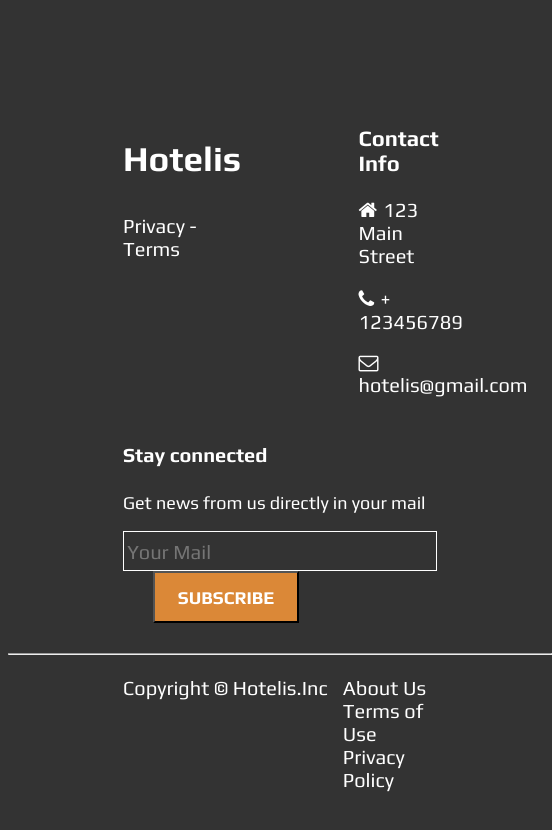
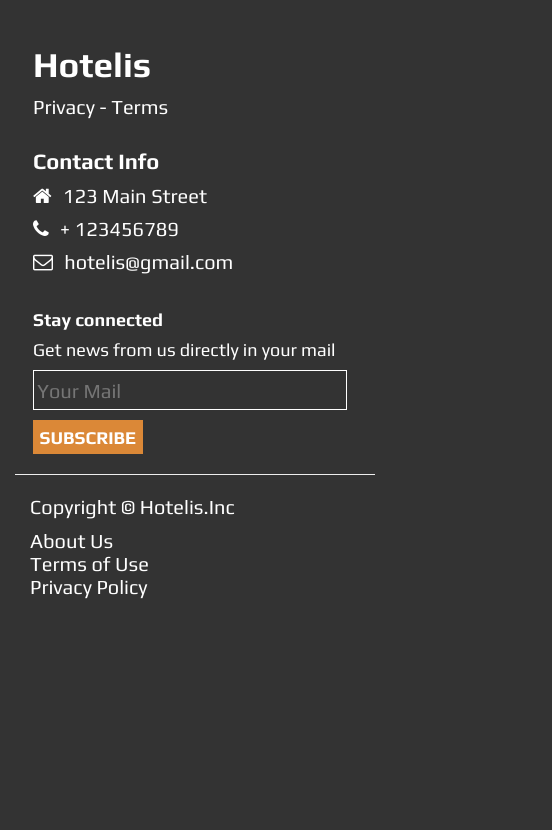
Before and after one commit to git-temak/team-flash-hotel-1, a plain HTML site: page footer.html in a window 390 px wide. Shown: the whole page, 552 px wide, since content can reach past the window. Drawn offline with nearby package versions, Linux system fonts and the light colour scheme.

Commit message:
bootstrap added

```diff
--- /dev/null
+++ b/footer.css
@@ -0,0 +1,161 @@
+* {
+	color: white;
+	font-family: Play;
+	font-style: normal;
+	font-weight: normal;
+	box-sizing: border-box;
+	text-decoration: none;
+	font-size: 20px;
+	line-height: 23px;
+}
+
+a {
+	color: white;
+}
+
+a:hover{
+	color: #DB8837;
+}
+
+body{
+	background-color: #333333;
+}
+
+hr {
+	width: 100%;
+}
+
+#footer {
+	display: grid;
+}
+
+/*spacing for larger screens*/
+@media only screen and (min-width: 1024px) {
+.upper-footer {
+	margin: 96px 115px 0px 115px;
+}
+}
+
+/*spacing for smaller screens*/
+@media only screen and (max-width: 1023px) {
+.upper-footer {
+	margin: 25px 3% 0px 5%;
+}
+}
+
+.column-one h3 {
+	font-weight: bold;
+	font-size: 35px;
+	line-height: 40px;
+}
+
+.column-three h3 {
+	font-weight: bold;
+	font-size: 22px;
+	line-height: 25px;
+}
+
+/*icons spacing*/
+.fa {
+	margin-right: 2%;
+}
+
+.newsletter h4 {
+	font-weight: bold;
+}
+
+.newsletter p {
+	font-size: 18px;
+	line-height: 21px;
+}
+
+input[type=text]{
+	width: 314px;
+	height: 40px;
+	border: 0.5px solid #FFFFFF;
+	box-sizing: border-box;
+	background-color: transparent;
+	padding-left: 1%;
+}
+
+input[type=submit]{
+	width: 146px;
+	height: 52px;
+	background: #DB8837;
+	text-transform: uppercase;
+	margin-left: 30px;
+	font-weight: bold;
+	font-size: 18px;
+	line-height: 21px;
+	border-width: 0;
+}
+
+/*submit button and newsletter section spacing for smaller screens*/
+@media only screen and (max-width: 1023px) {
+input[type=submit]{
+	width: auto;
+	height: auto;
+	margin-left: auto;
+	margin-top: 3%;
+	padding: 2%;
+}
+
+.newsletter {
+	margin-top: 5%;
+}}
+
+/*newsletter form arrangement for smaller screens*/
+@media only screen and (max-width: 1025px) {
+.newsletter-form {
+	display: inline-block;
+}}
+
+
+/*spacing for larger screens*/
+@media only screen and (min-width: 1024px) {
+.copyright {
+	margin: 1% 100px;
+}}
+
+/*spacing for medium screens*/
+@media only screen and (min-width: 501px) and (max-width: 1023px) {
+.copyright-left {
+    margin-left: 5%;
+}
+
+.copyright-right {
+	margin-right: 1.5%;
+}
+}
+
+/*arrangement for larger screens*/
+@media only screen and (min-width: 1024px) {
+.copyright-left {
+	float: left;
+}
+
+.copyright-right {
+	float: right;
+}
+
+.copyright-right a{
+	padding-right: 2%;
+}
+}
+
+/*copyright section general layout*/
+.copyright {
+	display: flex;
+}
+
+/*rearrangement for smaller screens to stack*/
+@media only screen and (max-width: 500px) {
+.copyright {
+	display: contents;
+}
+
+.copyright-right {
+	display: grid;
+	margin-top: 3%;
+}
+}
--- a/footer.html
+++ b/footer.html
@@ -1,20 +1,23 @@
+<!DOCTYPE html>
+<html>
 <head>
-	<link rel="stylesheet" type="text/css" href="style.css">
+	<link rel="stylesheet" href="https://maxcdn.bootstrapcdn.com/bootstrap/3.3.7/css/bootstrap.min.css" integrity="sha384-BVYiiSIFeK1dGmJRAkycuHAHRg32OmUcww7on3RYdg4Va+PmSTsz/K68vbdEjh4u" crossorigin="anonymous">
 	<link href="https://fonts.googleapis.com/css2?family=Play:wght@400;700&display=swap" rel="stylesheet">
 	<link href="https://cdnjs.cloudflare.com/ajax/libs/font-awesome/4.7.0/css/font-awesome.css" rel="stylesheet">
+	<link rel="stylesheet" type="text/css" href="footer.css">
 	<meta name="viewport" content="width=device-width, initial-scale=1, shrink-to-fit=no">
 </head>
 <body>
-	<footer id="footer" class="footer">
+	<footer id="footer" class="footer container-fluid">
 		<!-- upper footer section -->
 		<div class="upper-footer">
-			<div class="three-columns">
-				<div class="column-one">
+			<div class="row three-columns">
+				<div class="col-md-4 col-sm-4 column-one">
 					<h3>Hotelis</h3>
 					<p><a href="#">Privacy</a> - <a href="#">Terms</a></p>
 				</div>
-				<div class="column-two"></div>
-				<div class="column-three">
+				<div class="col-md-4 col-sm-4 column-two"></div>
+				<div class="col-md-4 col-sm-4 column-three">
 					<h3>Contact Info</h3>
 					<p><i class="fa fa-home" aria-hidden="true"></i> 123 Main Street</p>
 					<p><i class="fa fa-phone" aria-hidden="true"></i> <a href="tel:+123456789">+ 123456789</a></p>
@@ -23,10 +26,10 @@
 			</div>
 
 			<!-- newsletter section -->
-			<div class="newsletter">
+			<div class="row col-md-12 newsletter">
 				<h4>Stay connected</h4>
 				<p>Get news from us directly in your mail</p>
-				<div class="newsletter form">
+				<div class="newsletter-form">
 					<form action="#">
 					  <input type="text" id="email" name="email" placeholder="Your Mail">
 					  <input type="submit" value="Subscribe">
@@ -34,11 +37,12 @@
 				</div>
 			</div>
 		</div>
+
 		<!-- copyright section -->
 		<hr>
-		<div class="copyright">
-			<span class="copyright-left">Copyright &copy; Hotelis.Inc</span>
-			<span class="copyright-right">
+		<div class="row copyright">
+			<span class="col-sm-12 col-md-6 col-lg-8 copyright-left">Copyright &copy; Hotelis.Inc</span>
+			<span class="col-sm-12 col-md-6 col-lg-4 copyright-right">
 				<a href="#">About Us</a>
 				<a href="#">Terms of Use</a>
 				<a href="#">Privacy Policy</a>
@@ -51,3 +55,4 @@
     <script src="https://cdnjs.cloudflare.com/ajax/libs/popper.js/1.14.7/umd/popper.min.js" integrity="sha384-UO2eT0CpHqdSJQ6hJty5KVphtPhzWj9WO1clHTMGa3JDZwrnQq4sF86dIHNDz0W1" crossorigin="anonymous"></script>
     <script src="https://stackpath.bootstrapcdn.com/bootstrap/4.3.1/js/bootstrap.min.js" integrity="sha384-JjSmVgyd0p3pXB1rRibZUAYoIIy6OrQ6VrjIEaFf/nJGzIxFDsf4x0xIM+B07jRM" crossorigin="anonymous"></script>
 </body>
+</html>
--- a/style.css
+++ /dev/null
@@ -1,105 +0,0 @@
-* {
-	color: white;
-	font-family: Play;
-	font-style: normal;
-	font-weight: normal;
-	box-sizing: border-box;
-	text-decoration: none;
-	font-size: 20px;
-	line-height: 23px;
-}
-
-body{
-	background-color: #333333;
-}
-
-#footer {
-	display: grid;
-}
-
-.upper-footer {
-	margin: 96px 115px 0px 115px;
-	display: grid;
-}
-
-.column-one {
-	float: left;
-	width: 25%;
-}
-
-.column-two {
-	display: inline-block;
-	width: 50%;
-}
-
-.column-three {
-	float: right;
-	width: 25%;
-}
-
-.column-one h3 {
-	font-weight: bold;
-	font-size: 35px;
-	line-height: 40px;
-}
-
-.column-three h3 {
-	font-weight: bold;
-	font-size: 22px;
-	line-height: 25px;
-}
-
-.fa {
-	margin-right: 2%;
-}
-
-.newsletter h4 {
-	font-weight: bold;
-}
-
-.newsletter p {
-	font-size: 18px;
-	line-height: 21px;
-}
-
-input[type=text]{
-	width: 314px;
-	height: 40px;
-	border: 0.5px solid #FFFFFF;
-	box-sizing: border-box;
-	background-color: transparent;
-	padding-left: 1%;
-}
-
-input[type=submit]{
-	width: 146px;
-	height: 52px;
-	background: #DB8837;
-	text-transform: uppercase;
-	margin-left: 30px;
-	font-weight: bold;
-	font-size: 18px;
-	line-height: 21px;
-}
-
-hr {
-	width: 100%;
-}
-
-.copyright {
-	margin: 2% 115px;
-}
-
-.copyright-left {
-	float: left;
-	width: 70%;
-}
-
-.copyright-right {
-	float: right;
-	width: 30%;
-}
-
-.copyright-right a{
-	padding-right: 2%;
-}
```
Also changed, not shown: 1 other file.
